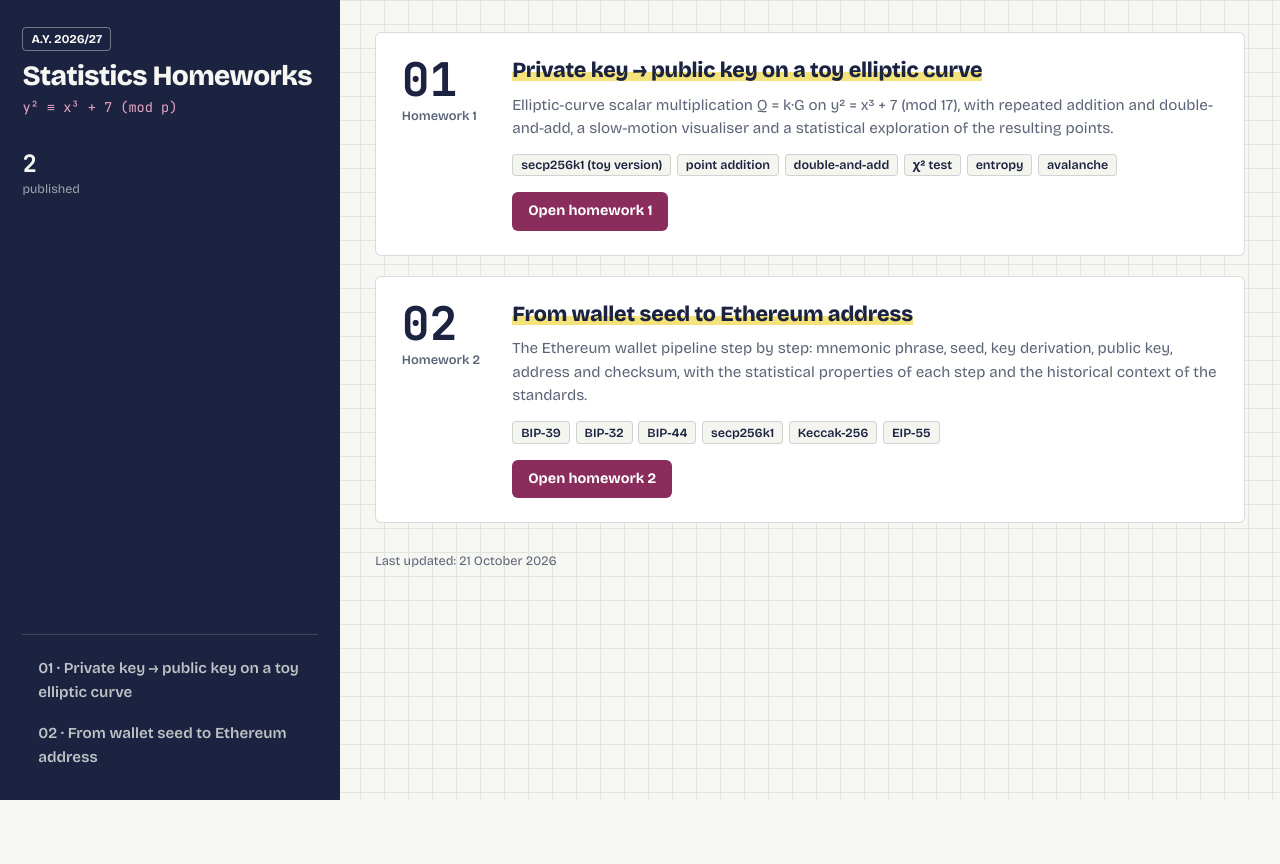
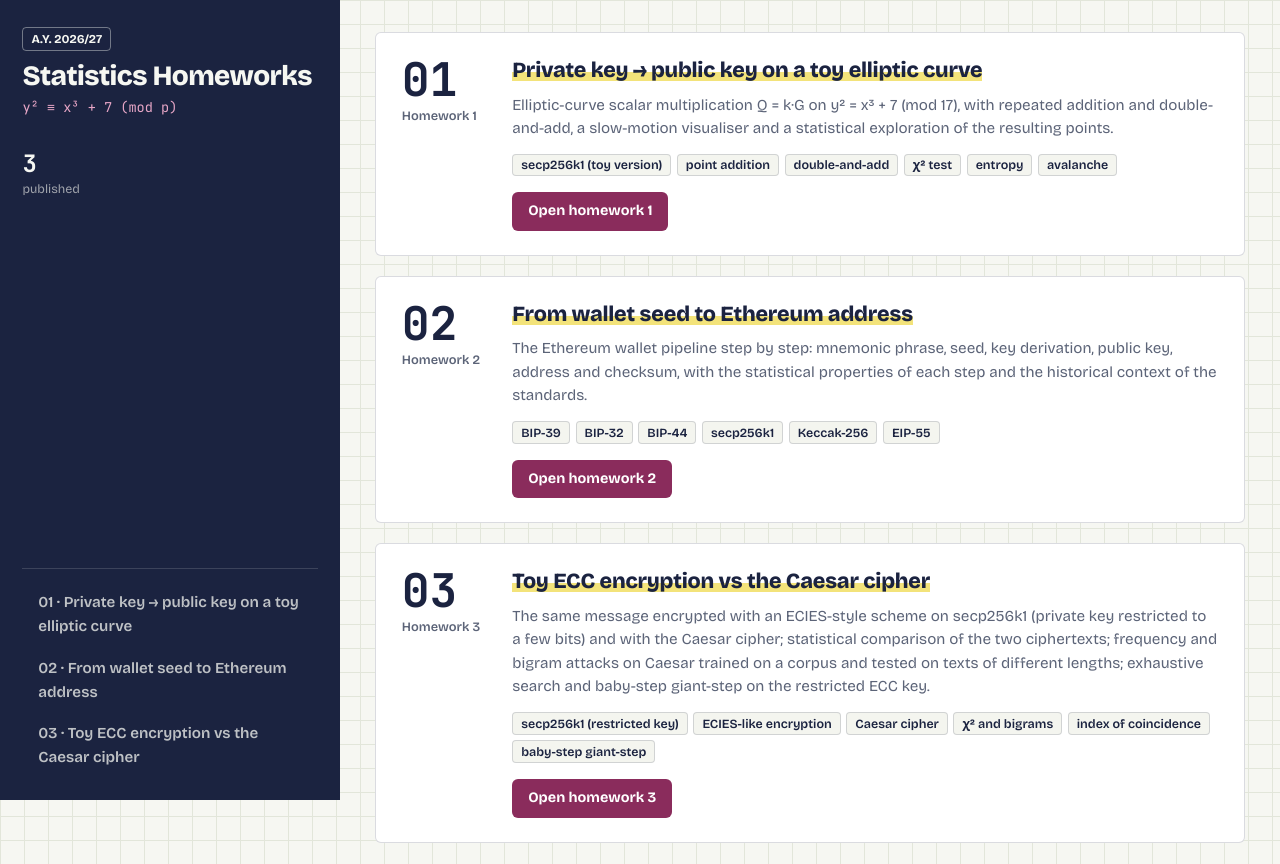
Before and after one commit to GabrieleSitta/Statistic, a plain HTML site: page index.html in a window 1280 px wide. Shown: the top 864 px of the page. Before the commit the page ends 800 px from the top, so only its background shows below. Drawn offline with nearby package versions, Linux system fonts and the light colour scheme.

Commit message:
Update homework list with new entry
Added new homework entry for Toy ECC encryption.

```diff
--- a/index.html
+++ b/index.html
@@ -39,7 +39,7 @@ body {
 :focus-visible { outline: 2px solid var(--plum); outline-offset: 2px; }
 a { color: inherit; }
 
-
+/* ───────── shell: ink sidebar + paper main (same as the homeworks) ───────── */
 .shell { display: grid; grid-template-columns: 340px minmax(0, 1fr); min-height: 100vh; }
 
 .side {
@@ -70,7 +70,7 @@ a { color: inherit; }
 .nav a:hover { background: var(--paper); color: var(--ink); border-left-color: var(--plum); }
 .nav span { color: rgba(246, 247, 242, 0.35); }
 
-
+/* ───────── main column ───────── */
 .wrap { width: 100%; max-width: 1000px; padding: 2rem 2.2rem 4rem; display: flex; flex-direction: column; gap: 1.25rem; }
 
 .hw {
@@ -126,7 +126,13 @@ footer { font-size: 0.8rem; color: var(--muted); margin-top: 0.5rem; }
 </div>
 
 <script>
-
+// ===================================================================
+//  EDIT HERE — everything on the page comes from these two lists.
+//  To add a new homework: copy one block in HOMEWORKS, change the
+//  values and put the file name (exactly as in the repository,
+//  capital letters included) in "file".
+//  A homework with file: '' is shown as "coming soon".
+// ===================================================================
 const SITE = {
   badge: 'A.Y. 2026/27',
   course: 'Statistics Homeworks',
@@ -152,8 +158,17 @@ const HOMEWORKS = [
     description: 'The Ethereum wallet pipeline step by step: mnemonic phrase, seed, key derivation, public key, address and checksum, with the statistical properties of each step and the historical context of the standards.',
     topics: ['BIP-39', 'BIP-32', 'BIP-44', 'secp256k1', 'Keccak-256', 'EIP-55']
   },
+  {
+    number: 3,
+    title: 'Toy ECC encryption vs the Caesar cipher',
+    file: 'Homework3.html',
+    date: '',
+    description: 'The same message encrypted with an ECIES-style scheme on secp256k1 (private key restricted to a few bits) and with the Caesar cipher; statistical comparison of the two ciphertexts; frequency and bigram attacks on Caesar trained on a corpus and tested on texts of different lengths; exhaustive search and baby-step giant-step on the restricted ECC key.',
+    topics: ['secp256k1 (restricted key)', 'ECIES-like encryption', 'Caesar cipher', 'χ² and bigrams', 'index of coincidence', 'baby-step giant-step']
+  },
+];
+// ===================================================================
 
-];
 const $ = id => document.getElementById(id);
 const esc = t => String(t).replace(/[&<>"]/g, c => ({ '&': '&amp;', '<': '&lt;', '>': '&gt;', '"': '&quot;' }[c]));
 const pad = n => String(n).padStart(2, '0');
```
